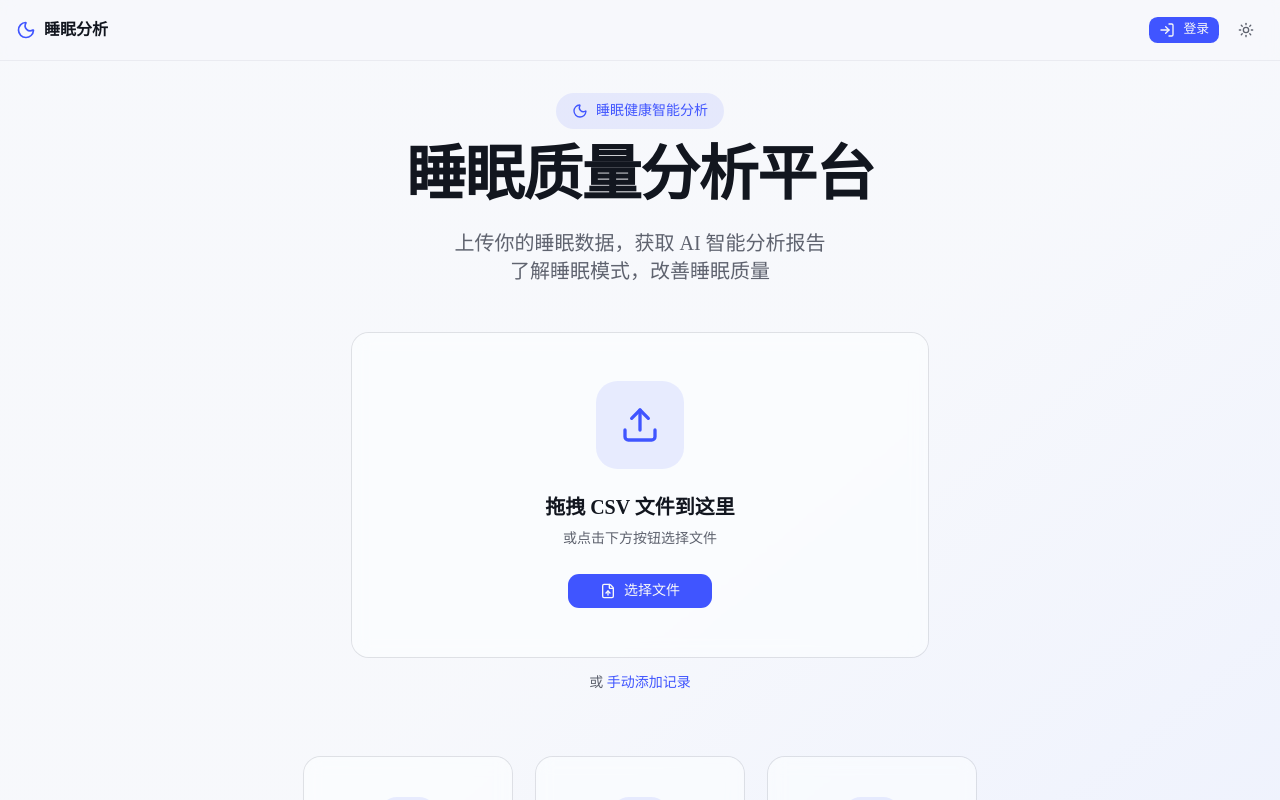
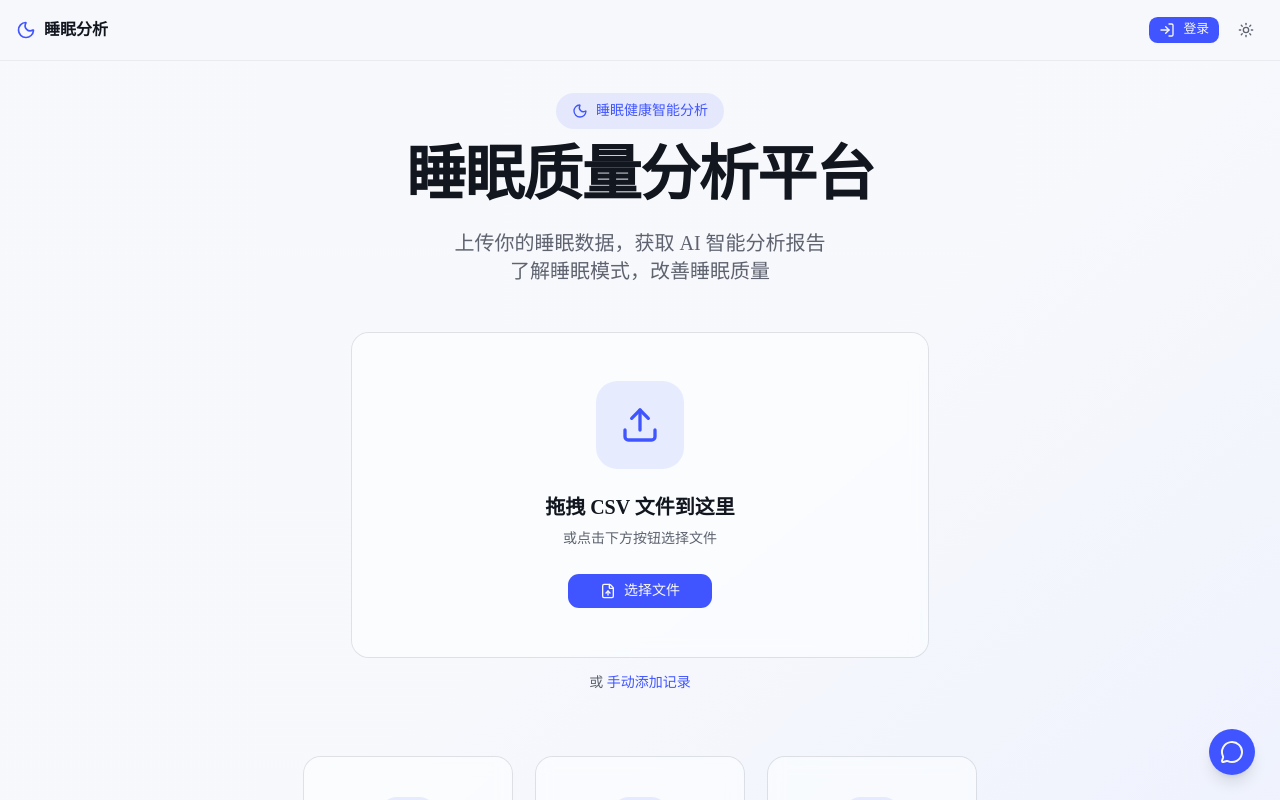
Before and after one commit to Rika-L/vibe-coding, a Next.js app: page / in a window 1280 px wide. Shown: the top 800 px of the page. Built offline with nearby package versions, Linux system fonts and the light colour scheme; no server answers.

Commit message:
feat: 集成 AI 聊天浮动按钮到全局布局

```diff
--- a/src/app/layout.tsx
+++ b/src/app/layout.tsx
@@ -2,6 +2,7 @@ import type { Metadata } from 'next';
 import { Geist, Geist_Mono } from 'next/font/google';
 import { ThemeProvider } from 'next-themes';
 import { Toaster } from 'sonner';
+import { ChatFloatingButton } from '@/components/chat';
 import './globals.css';
 
 const geistSans = Geist({
@@ -39,6 +40,7 @@ export default function RootLayout({
         >
           {children}
           <Toaster richColors position="top-center" />
+          <ChatFloatingButton />
         </ThemeProvider>
       </body>
     </html>
--- a/src/components/chat/index.ts
+++ b/src/components/chat/index.ts
@@ -1,6 +1,5 @@
 export { ChatMessages, type Message } from './ChatMessages'
 export { ChatInput } from './ChatInput'
 export { ConversationList } from './ConversationList'
-// These will be exported by later tasks:
-// export { ChatFloatingButton } from './ChatFloatingButton'
-// export { ChatDialog } from './ChatDialog'
+export { ChatFloatingButton } from './ChatFloatingButton'
+export { ChatDialog } from './ChatDialog'
```
